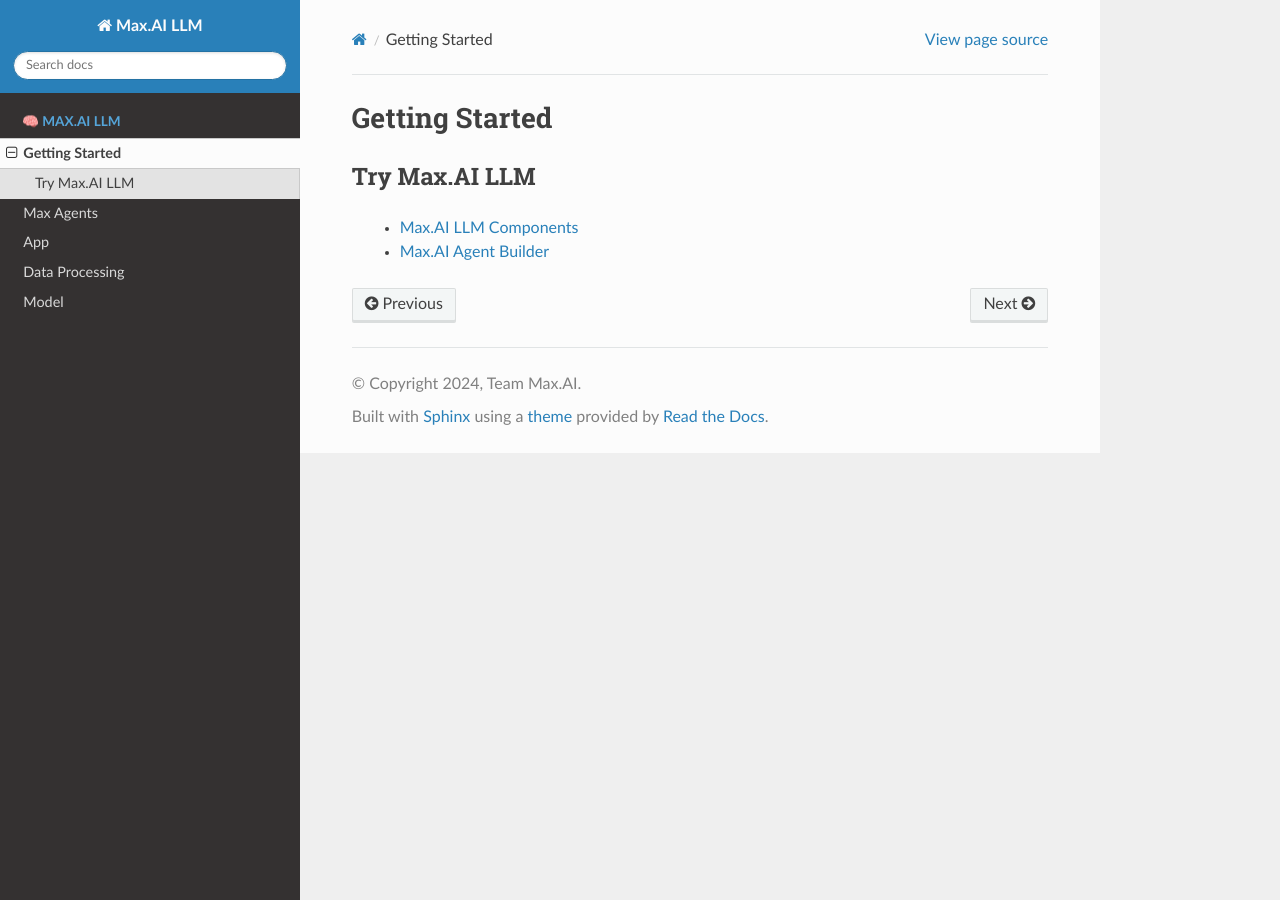
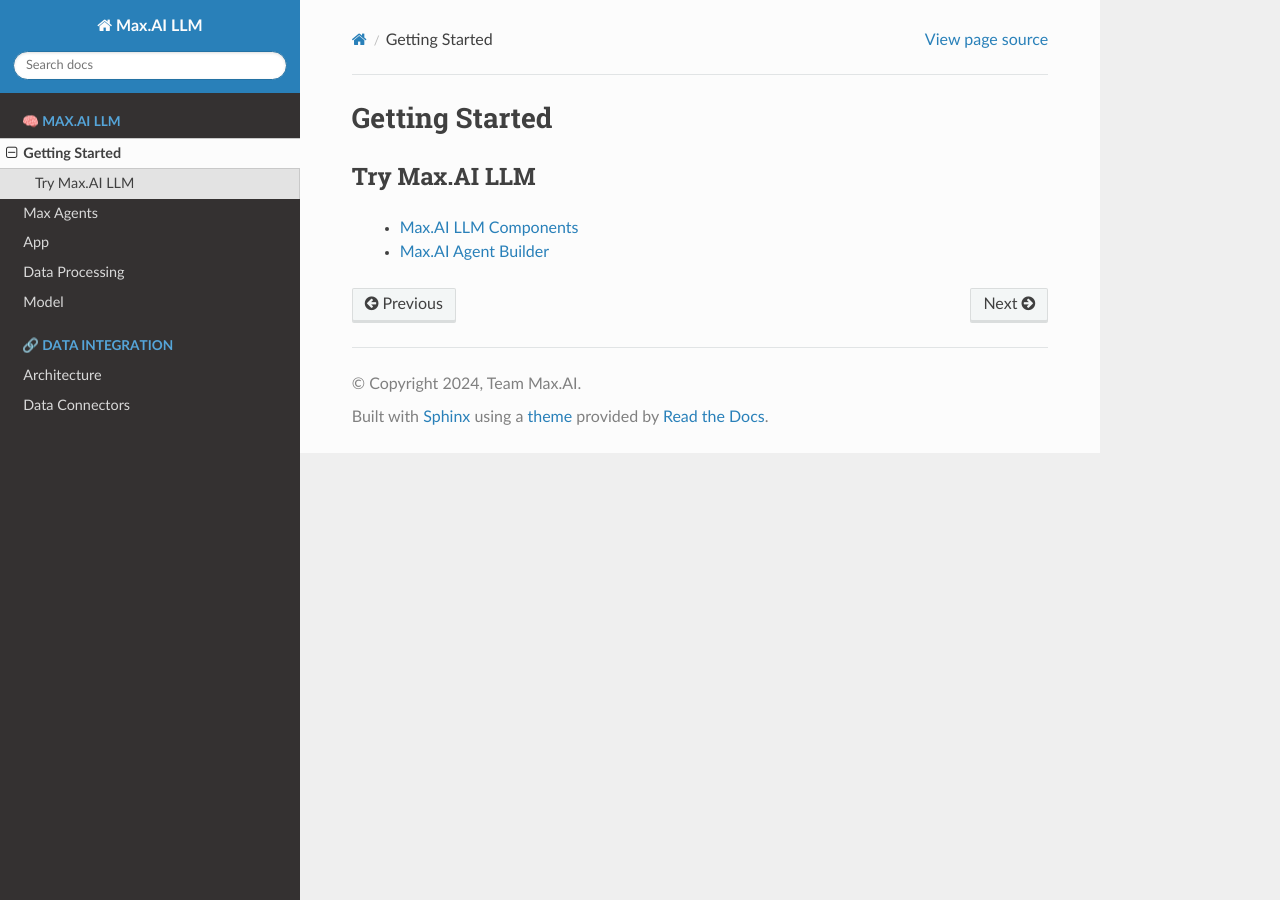
Before and after one commit to zs-personalize-ai/max-ai-llm, a Sphinx documentation site: the page built from docs/source/getting_started.rst, in a window 1280 px wide. Built offline with Sphinx 7.4.7 and the Read the Docs theme 2.0.0, drawn with Linux system fonts in a browser that asks for light colours; pages that are not in the unit, such as notebooks, are missing from menus.

Commit message:
update index

```diff
--- a/docs/source/index.rst
+++ b/docs/source/index.rst
@@ -29,7 +29,6 @@
 
 .. toctree::
    :maxdepth: 2
-   :hidden:
    :caption: 🧠 Max.AI LLM
 
    getting_started
@@ -45,4 +44,5 @@
    :maxdepth: 2
    :caption: 🔗 Data Integration
 
-   data_integration/introduction
+   data_integration/architecture
+   data_integration/connectors
```
